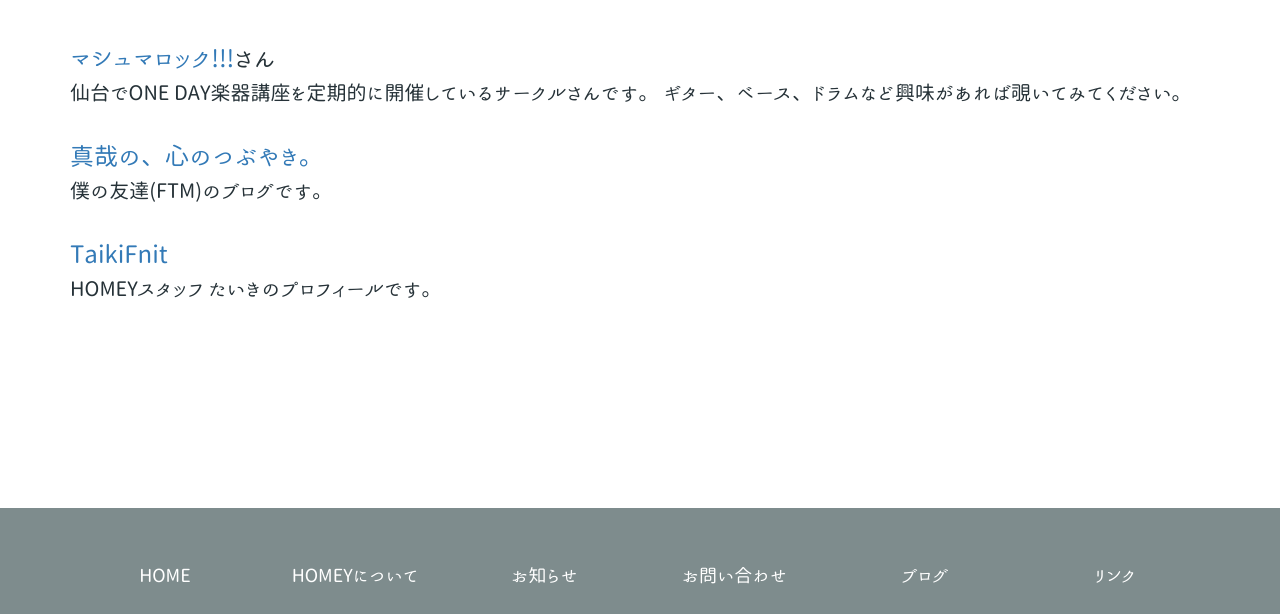
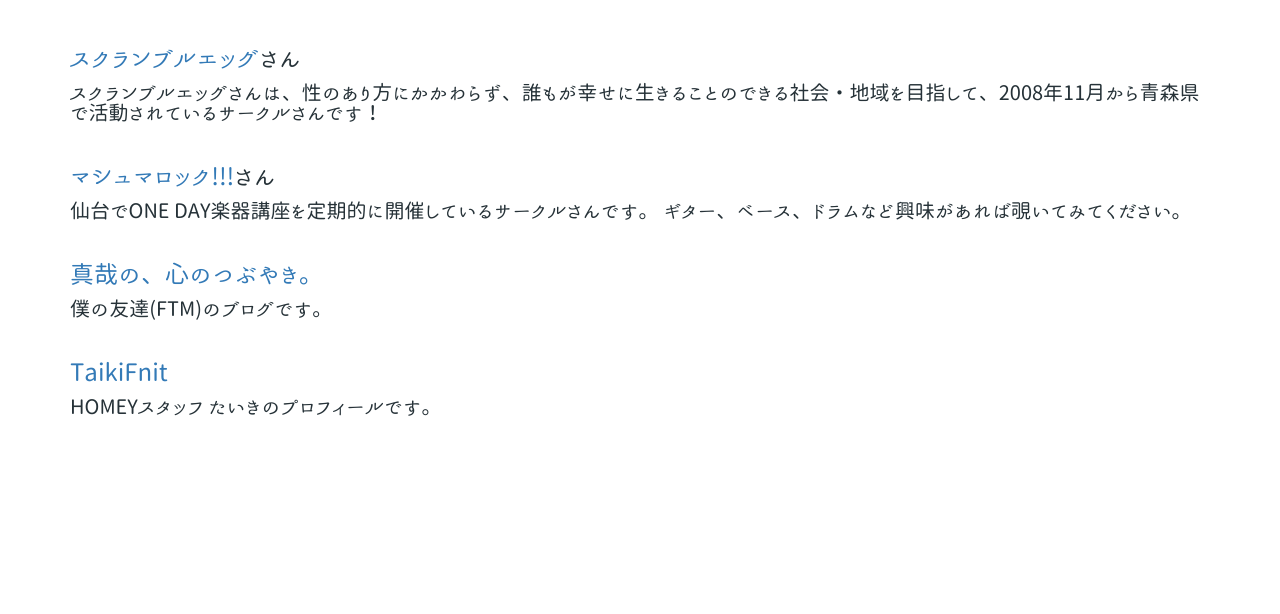
Before and after one commit to HOMEY-TOUHOKU/homey-touhoku.github.io, a plain HTML site: page link.html in a window 1280 px wide. Shown: the part 486-1100 px from the top of the page. Drawn offline with Linux system fonts and the light colour scheme.

Commit message:
add link

```diff
--- a/link.html
+++ b/link.html
@@ -70,6 +70,8 @@
         <div class="container">
             <div class="row">
                 <dl>
+                    <dt><a href="http://gochamazetamago.main.jp/" target="_blank">スクランブルエッグ</a>さん</dt>
+                    <dd>スクランブルエッグさんは、性のあり方にかかわらず、誰もが幸せに生きることのできる社会・地域を目指して、2008年11月から青森県で活動されているサークルさんです！</dd>
                     <dt><a href="http://masyumarock.jimdo.com" target="_blank" title="masyumarock.jimdo.com">マシュマロック!!!</a>さん</dt>
                     <dd>仙台でONE DAY楽器講座を定期的に開催しているサークルさんです。
                     ギター、ベース、ドラムなど興味があれば覗いてみてください。</dd>
```
